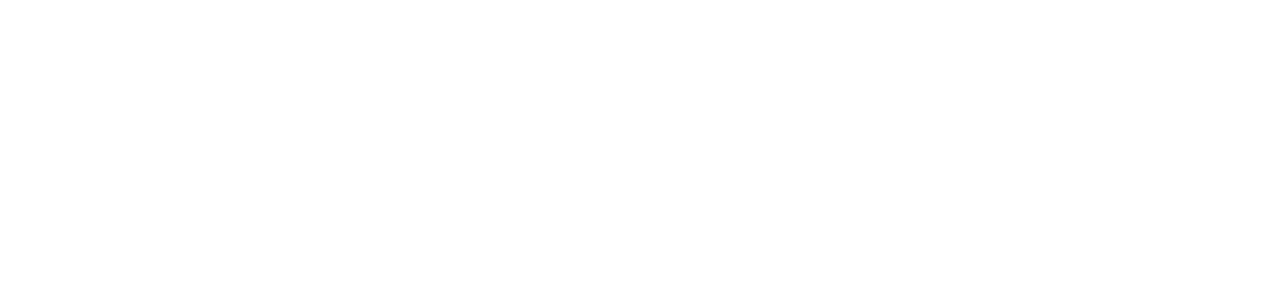
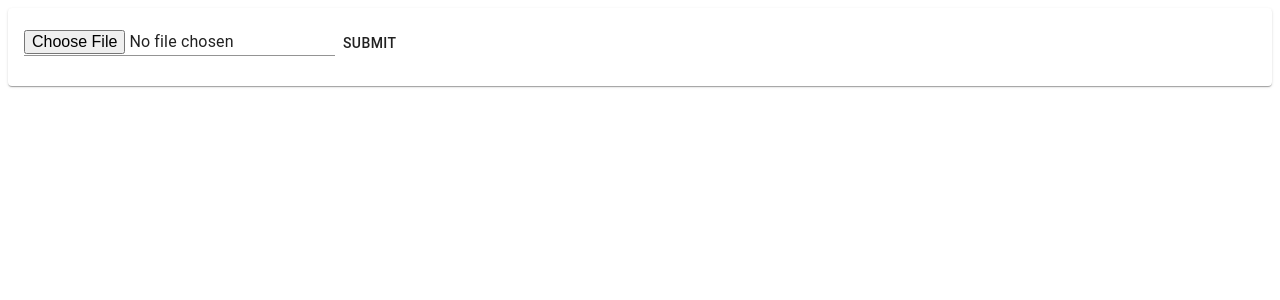
Before and after one commit to dfldiego/react-forms, a React (Create React App) app: page /upload-image in a window 1280 px wide. Shown: the top 300 px of the page. Built offline with nearby package versions, Linux system fonts and the light colour scheme.

Commit message:
primer subida. primer submit. obteniendo path

```diff
--- a/src/App.js
+++ b/src/App.js
@@ -1,6 +1,7 @@
 import "./App.css";
 import Initial from "./components/Initial";
-import FormDemo from "./components/FormDemo";
+import FormDemo from "./components/ejemplo1-demoFormulario/FormDemo";
+import AppUploadingImage from "./components/ejemplo2-uploadingImageFile/AppUploadingImage";
 import { BrowserRouter as Router, Route, Switch } from "react-router-dom";
 
 function App() {
@@ -10,6 +11,7 @@
         <Switch>
           <Route exact path="/" component={Initial} />
           <Route exact path="/form-demo" component={FormDemo} />
+          <Route exact path="/upload-image" component={AppUploadingImage} />
         </Switch>
       </div>
     </Router>
--- a/src/components/Initial.jsx
+++ b/src/components/Initial.jsx
@@ -7,6 +7,8 @@
       <Link to="/form-demo">
         Demo - Formulario con Formik - Material ui - Yup
       </Link>
+      <br />
+      <Link to="/upload-image">Upload Image - Formik</Link>
     </Fragment>
   );
 };
--- /dev/null
+++ b/src/components/ejemplo2-uploadingImageFile/AppUploadingImage.jsx
@@ -0,0 +1,37 @@
+import React, { Fragment } from "react";
+import { Button, Card, CardContent, Input } from "@material-ui/core";
+import { Form, Formik } from "formik";
+
+const initialValues = {
+  photo1: "",
+};
+
+const AppUploadingImage = () => {
+  return (
+    <Fragment>
+      <Card>
+        <CardContent>
+          <Formik
+            initialValues={initialValues}
+            onSubmit={(values) => {
+              console.log(values);
+            }}
+          >
+            {(formProps) => (
+              <Form>
+                <Input
+                  type="file"
+                  name="photo1"
+                  onChange={formProps.handleChange("photo1")}
+                />
+                <Button type="submit">Submit</Button>
+              </Form>
+            )}
+          </Formik>
+        </CardContent>
+      </Card>
+    </Fragment>
+  );
+};
+
+export default AppUploadingImage;
```
Also changed, not shown: public/ejemplo2/1push.png (added), src/components/ejemplo1-demoFormulario/FormDemo.jsx (renamed from src/components/FormDemo.jsx).
